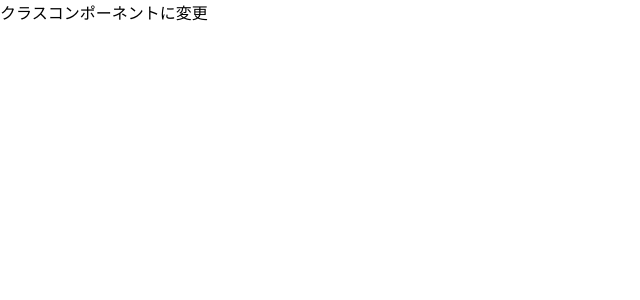
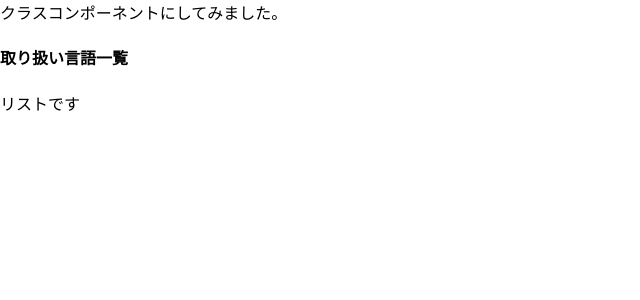
Before and after one commit to 04myls/04myls-react-app02, a React (Create React App) app: page / in a window 1280 px wide. Shown: the top 300 px of the page, without its empty margins (0-640 px from the left). Built offline with nearby package versions, Linux system fonts and the light colour scheme.

Commit message:
List.jsをClass Componentsに変更

```diff
--- a/src/App.js
+++ b/src/App.js
@@ -1,7 +1,13 @@
 import React from "react";
+import { List } from "./List";
 class App extends React.Component {
   render() {
-    return <div>クラスコンポーネントに変更</div>;
+    return (
+      <div>
+        クラスコンポーネントにしてみました。
+        <List title="取り扱い言語一覧" />
+      </div>
+    );
   }
 }
 export default App;
```
Also changed, not shown: src/List.js (+8 -2 lines).
